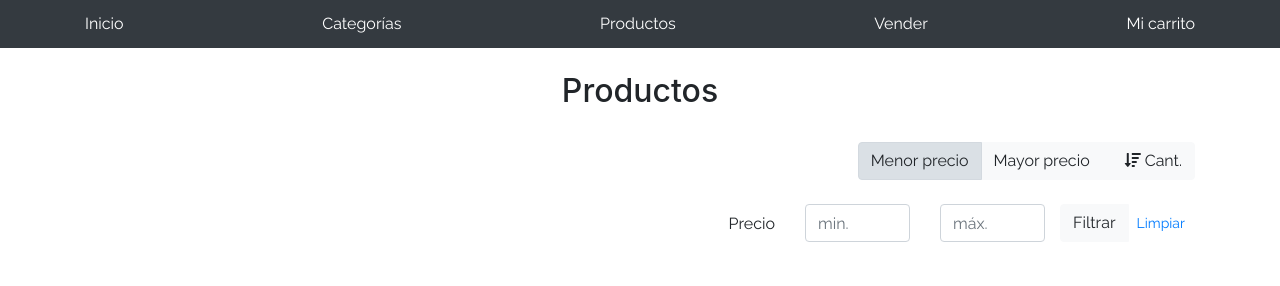
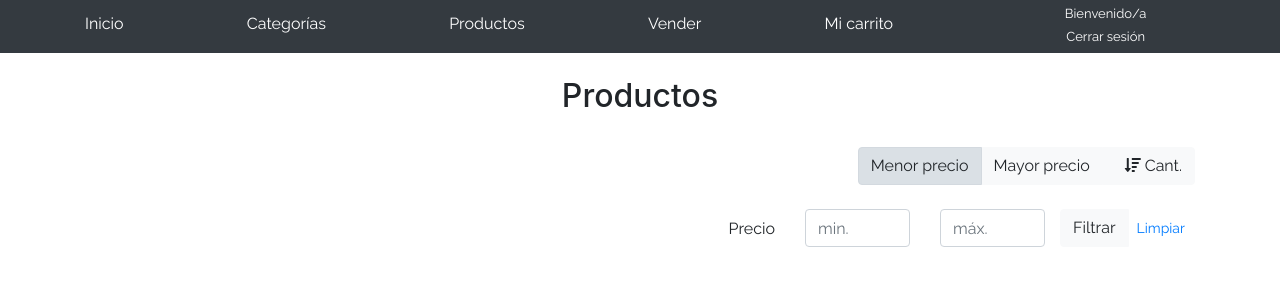
Before and after one commit to sabidebattista/trabajo_final, a plain HTML site: page products.html in a window 1280 px wide. Drawn offline with Linux system fonts and the light colour scheme; no server answers.

Commit message:
Entrega 2

```diff
--- a/css/styles.css
+++ b/css/styles.css
@@ -1,6 +1,8 @@
 html, body{
   height: 100%;
 }
+
+/* Estilos del Login */
 
 .signin {
   color: rgb(240, 99, 123);
@@ -15,6 +17,7 @@ html, body{
   background-color: white;
   border:1px solid lightgrey;
   border-radius:20px;
+  font-family: 'Raleway', serif !important;
 }
 
 body.cover h1{
@@ -115,6 +118,37 @@ span.record{
   font-size: smaller;
 }
 
+/**/
+
+/* Barra de navegación*/
+
+.nomUsuario{
+  color: white;
+  text-align: center;
+  margin-top: 0px;
+  margin-left: 0px;
+  margin-bottom: 0px;
+  font-size: small;
+}
+
+.cerrar{
+  width: 100%;
+  border: transparent;
+  margin-top: 0px;
+  margin-right: 0px;
+	padding:3px 50px;
+  display:inline-block;
+  text-align: right;
+  background-color: transparent;
+  color: white;
+  font-size: small;
+}
+
+.cerrar:hover{
+  text-decoration: underline;
+}
+
+/**/
 .jumbotron, .card-body, .container, .site-header{
     font-family: 'Raleway', serif !important;
 }
--- a/js/init.js
+++ b/js/init.js
@@ -40,6 +40,10 @@ var getJSONData = function(url){
     });
 }
 
+var usuario = localStorage.getItem("usuario");
+document.getElementById('nombreUsuario').innerHTML = usuario;
+
+
 //Función que se ejecuta una vez que se haya lanzado el evento de
 //que el documento se encuentra cargado, es decir, se encuentran todos los
 //elementos HTML presentes.
--- a/products.html
+++ b/products.html
@@ -21,6 +21,10 @@
         <a class="py-2 d-none d-md-inline-block" href="products.html">Productos</a>
         <a class="py-2 d-none d-md-inline-block" href="sell.html">Vender</a>
         <a class="py-2 d-none d-md-inline-block" href="cart.html">Mi carrito</a>
+        <div>
+          <p class="nomUsuario"> Bienvenido/a <span id="nombreUsuario"></span></p>
+          <button class="cerrar" onclick="localStorage.clear(); alert('Usuario desconectado'); location.href='index.html'">Cerrar sesión</button>
+        </div>
       </div>
     </nav>
 
@@ -70,53 +74,7 @@
         <div class="list-group" id="cat-list-container">
         </div>
     </div>
-<!--
-      <div></div>
-      <div class="container">
-        <div class="row">
-            <div class="col text-right">
-                <div class="btn-group btn-group-toggle mb-4" data-toggle="buttons">
-                    <label class="btn btn-light active" id="sortAsc" >
-                        <input type="radio" name="options" autocomplete="off" checked>A-Z
-                    </label>
-                    <label class="btn btn-light" id="sortDesc" >
-                        <input type="radio" name="options" autocomplete="off">Z-A
-                    </label>
-                    <label class="btn btn-light" id="sortByCount" >
-                        <input type="radio" name="options" autocomplete="off"><i class="fas fa-sort-amount-down mr-1"></i>Cant.
-                    </label>
-                </div>
-            </div>
-        </div>
-      <div class="row justify-content-end">
-        <div class="col-md-6"></div>
-          <div class="col-md-6 col-sm-12 mb-1 container">
-            <div class="row container p-0 m-0">
-              <div class="col">
-                <p class="font-weight-normal text-right my-2">Precio</p>
-              </div>
-              <div class="col">
-                <input class="form-control" type="number" placeholder="min." id="rangeFilterCountMin">
-              </div>
-              <div class="col">
-                <input class="form-control" type="number" placeholder="máx." id="rangeFilterCountMax">
-              </div>
-              <div class="col-3 p-0">
-                <div class="btn-group" role="group">
-                  <button class="btn btn-light btn-block" id="rangeFilterCount">Filtrar</button>
-                  <button class="btn btn-link btn-sm" id="clearRangeFilter">Limpiar</button>
-                </div>
-              </div>
-            </div>
-          </div>
-      </div>
-      <div class="container">
-          <div class="row">
-              <div class="list-group" id="prod-list-container">
-              </div>
-          </div>
-      </div>
--->
+
 
 
   </main>
```
Also changed, not shown: index.html (+1 -1 lines), js/login.js (+16 -0 lines), principal.html (+4 -0 lines).
